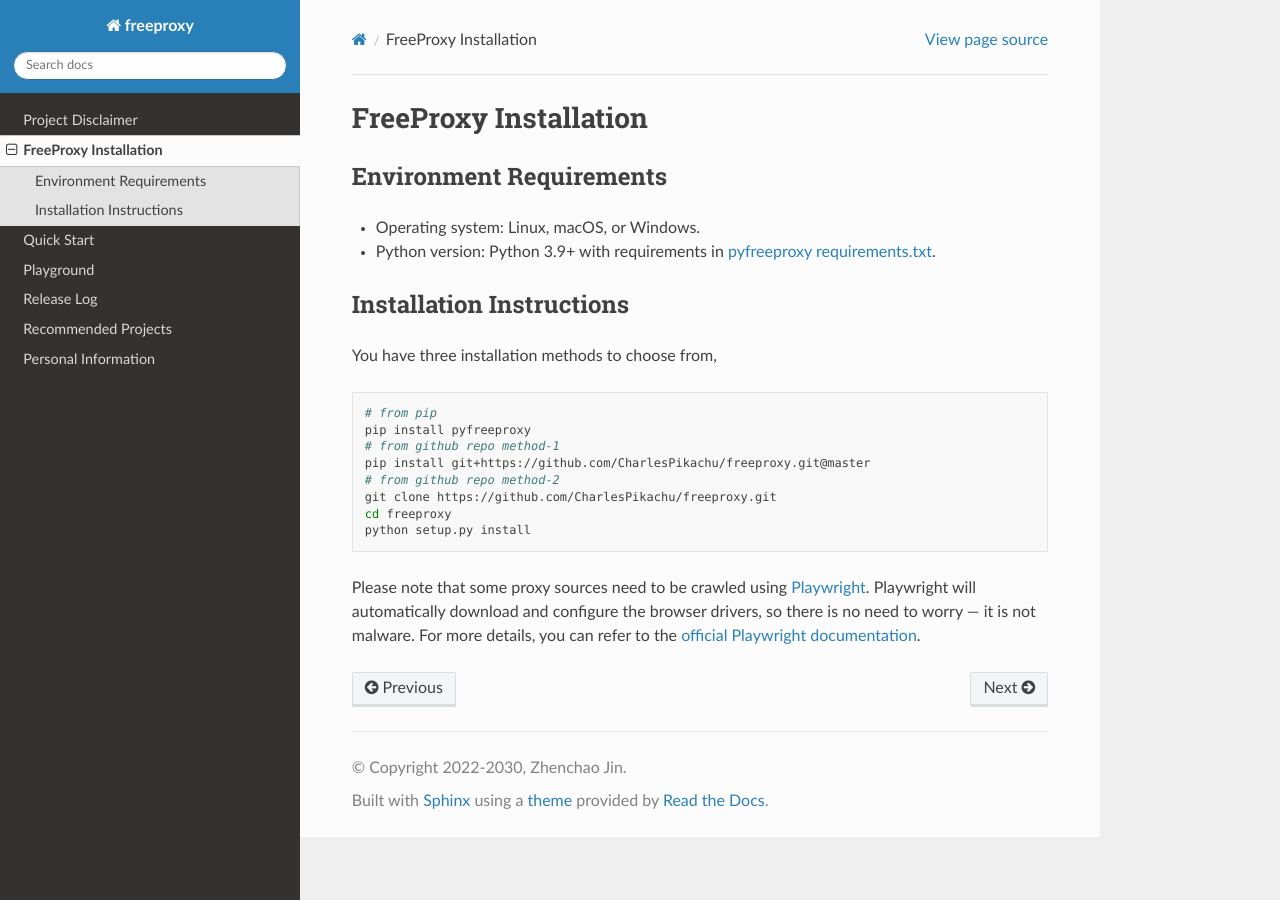
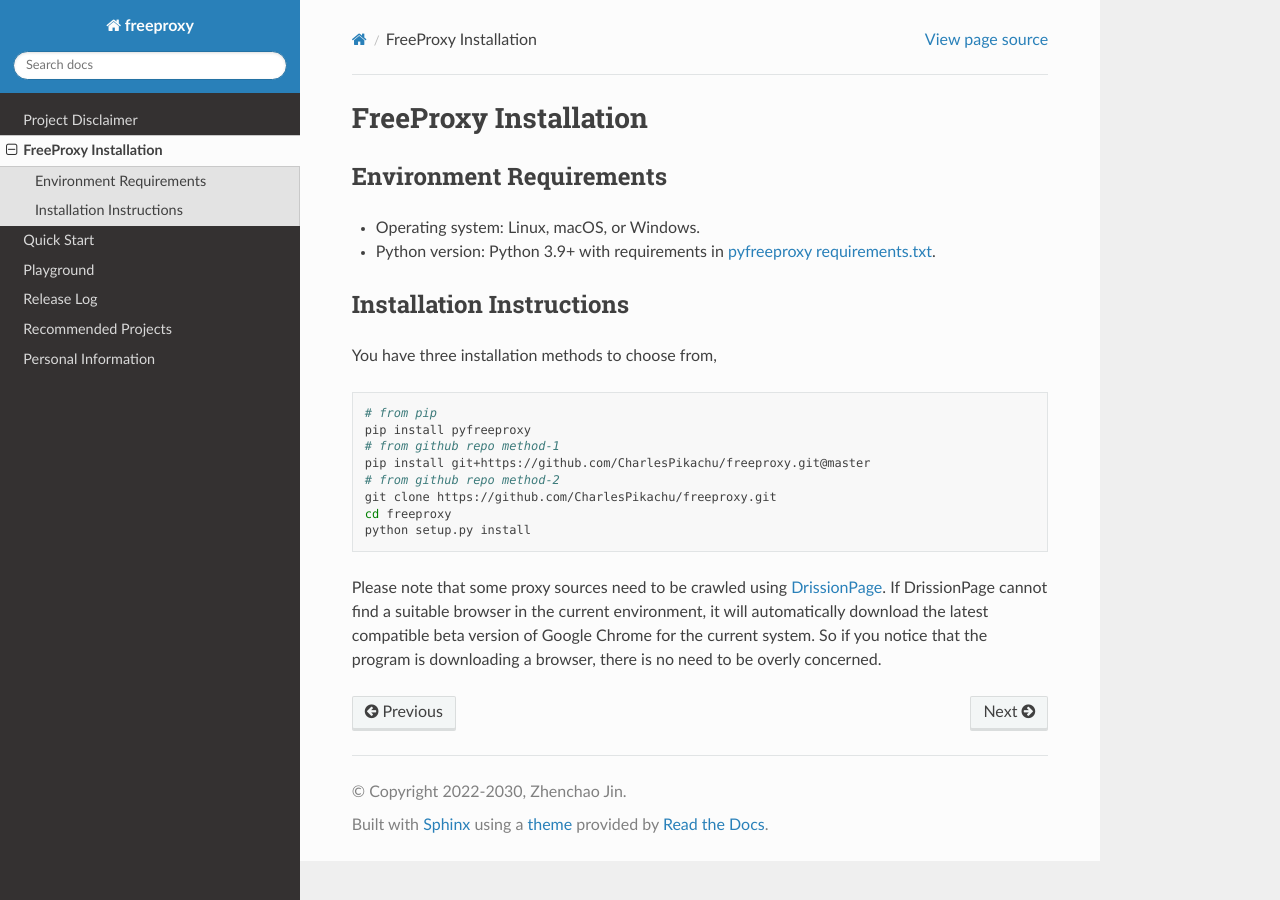
Before and after one commit to CharlesPikachu/freeproxy, a Sphinx documentation site: the page built from docs/Install.md, in a window 1280 px wide. Built offline with Sphinx 7.4.7 and the Read the Docs theme 3.1.0, drawn with Linux system fonts in a browser that asks for light colours.

````diff
--- a/docs/Install.md
+++ b/docs/Install.md
@@ -20,6 +20,6 @@ cd freeproxy
 python setup.py install
 ```
 
-Please note that some proxy sources need to be crawled using [Playwright](https://playwright.dev/).
-Playwright will automatically download and configure the browser drivers, so there is no need to worry — it is not malware.
-For more details, you can refer to the [official Playwright documentation](https://playwright.dev/docs/intro).
+Please note that some proxy sources need to be crawled using [DrissionPage](https://www.drissionpage.cn/).
+If DrissionPage cannot find a suitable browser in the current environment, it will automatically download the latest compatible beta version of Google Chrome for the current system.
+So if you notice that the program is downloading a browser, there is no need to be overly concerned.
````
Also changed, not shown: README.md (+3 -3 lines).
